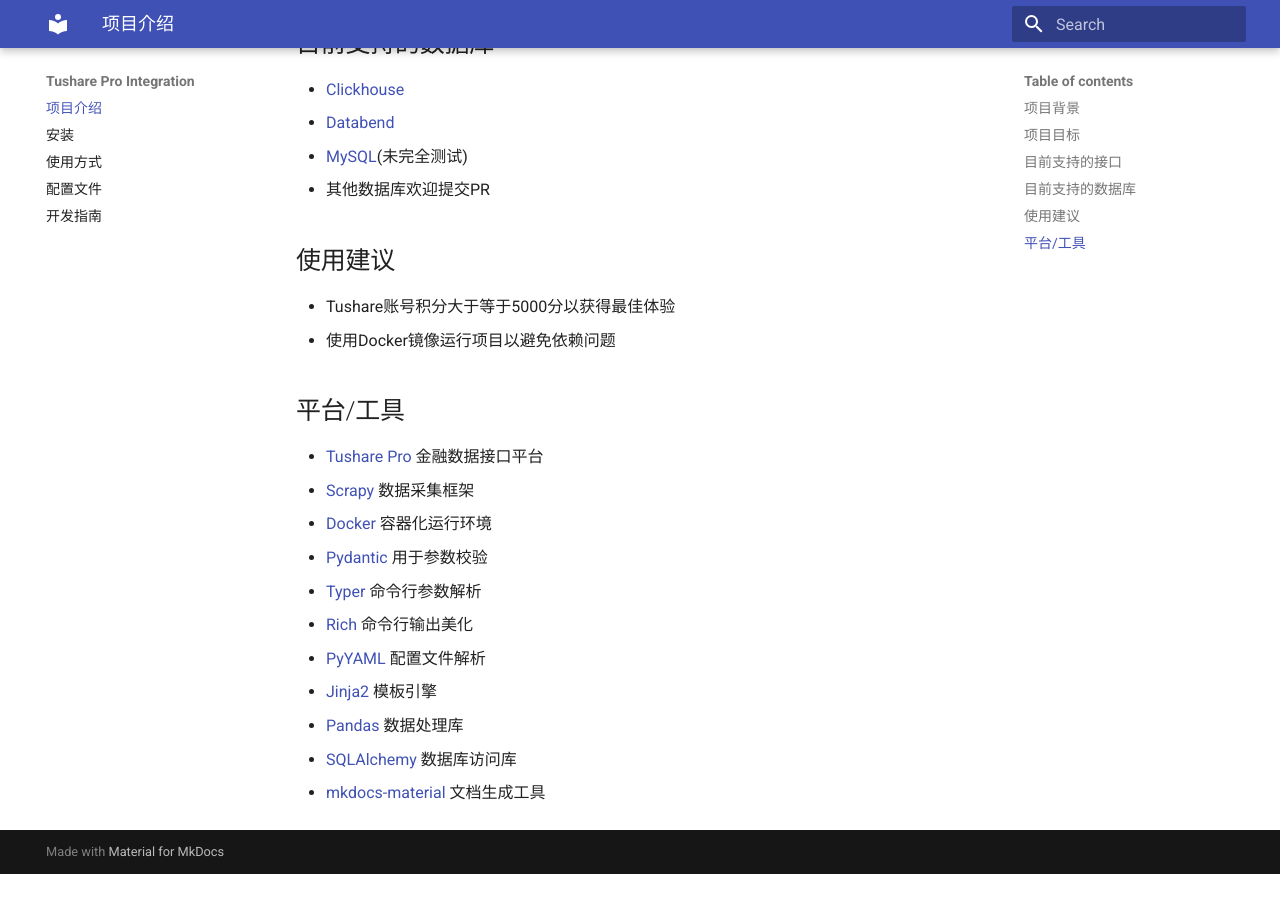
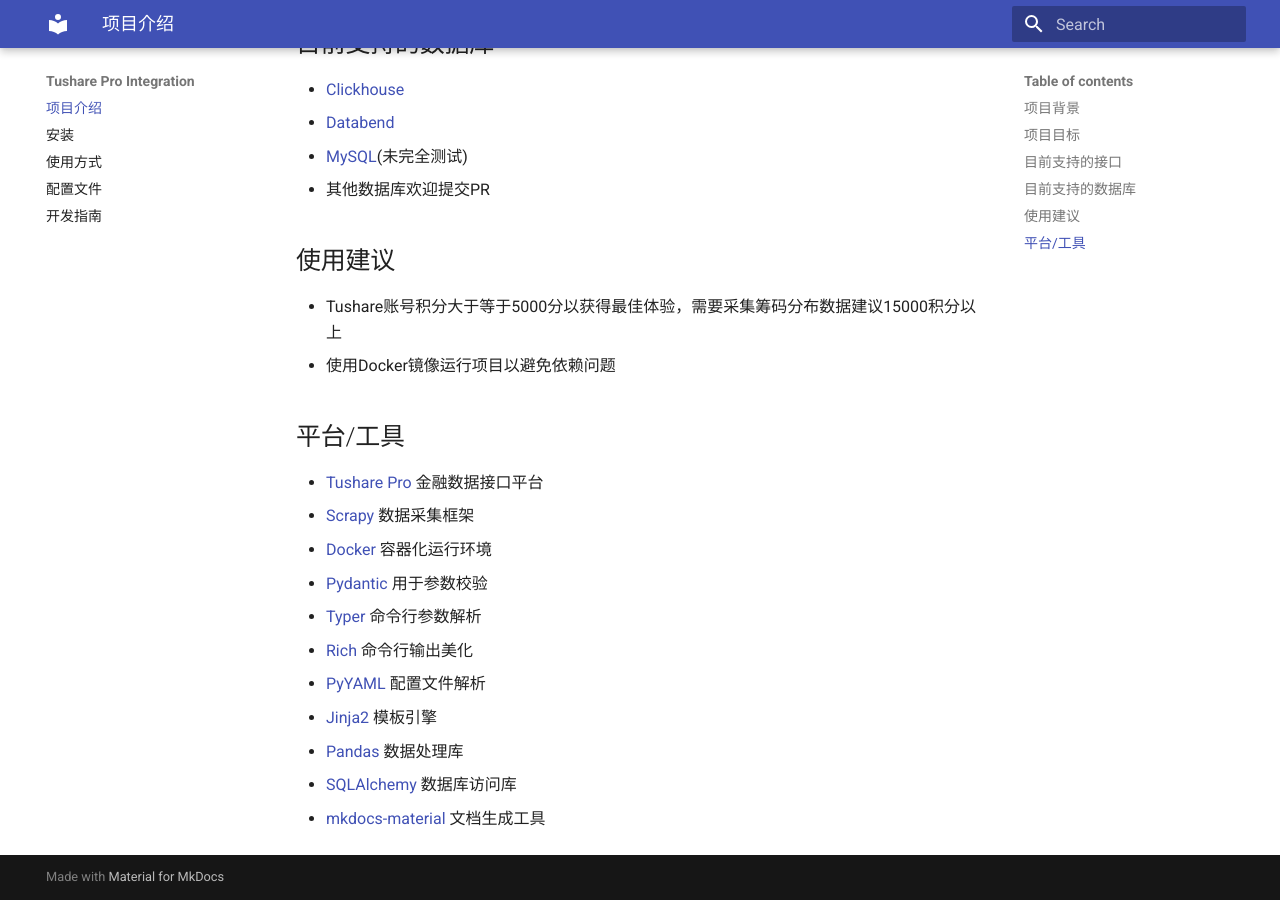
Before and after one commit to zhangbc97/tushare-integration, an MkDocs documentation site: the page built from docs/index.md, in a window 1280 px wide and 900 px high, scrolled down 3300 px. Built offline with MkDocs 1.6.1 and Material for MkDocs 9.7.7, drawn with Linux system fonts in a browser that asks for light colours; before the commit the page ends 4174 px from its top, so only the background shows below that.

Commit message:
1. update docs

```diff
--- a/docs/index.md
+++ b/docs/index.md
@@ -104,7 +104,7 @@
 
 ## 使用建议
 
-- Tushare账号积分大于等于5000分以获得最佳体验
+- Tushare账号积分大于等于5000分以获得最佳体验，需要采集筹码分布数据建议15000积分以上
 - 使用Docker镜像运行项目以避免依赖问题
 
 ## 平台/工具
```
Also changed, not shown: README.md (+1 -1 lines), 1 other file.
